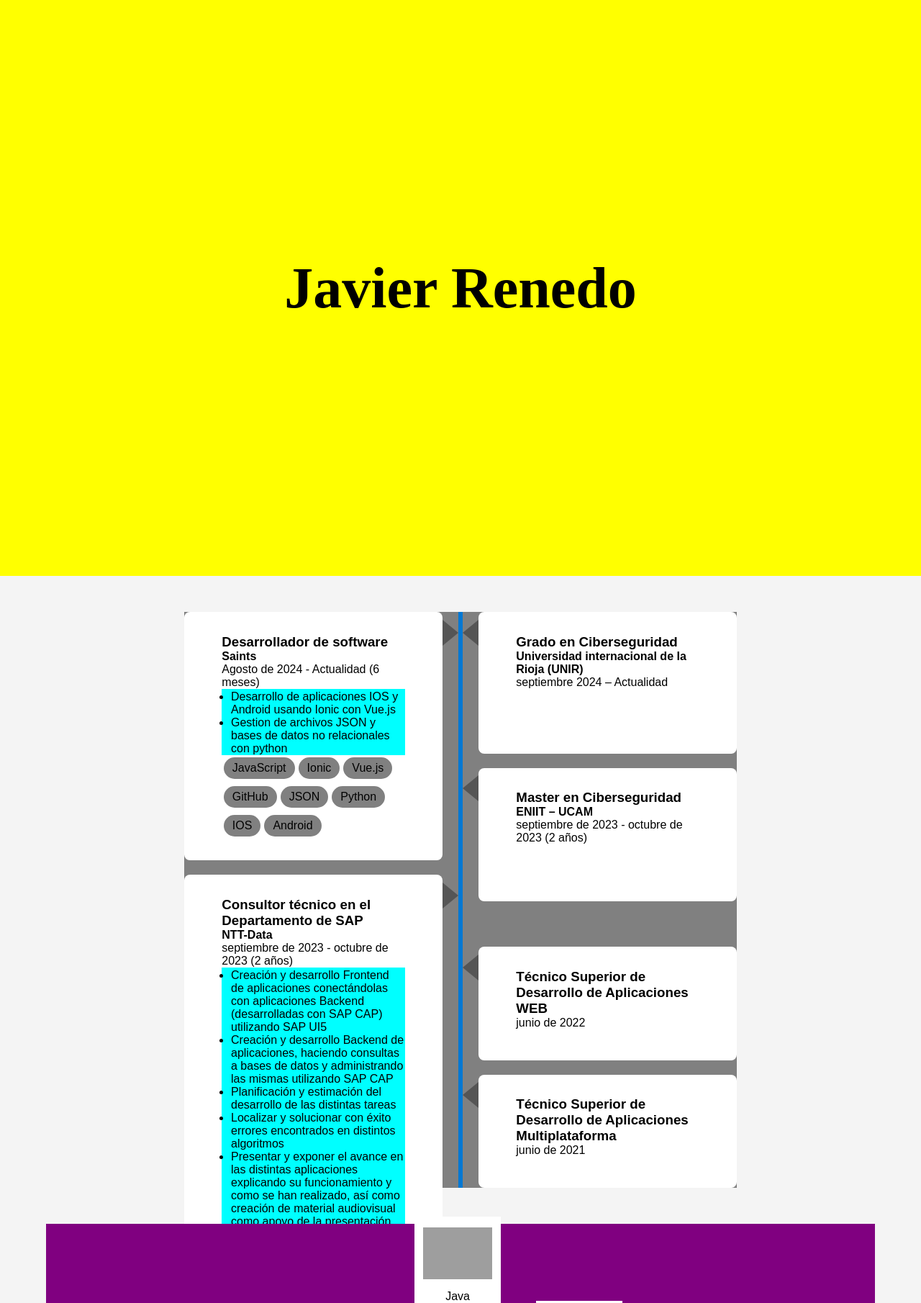
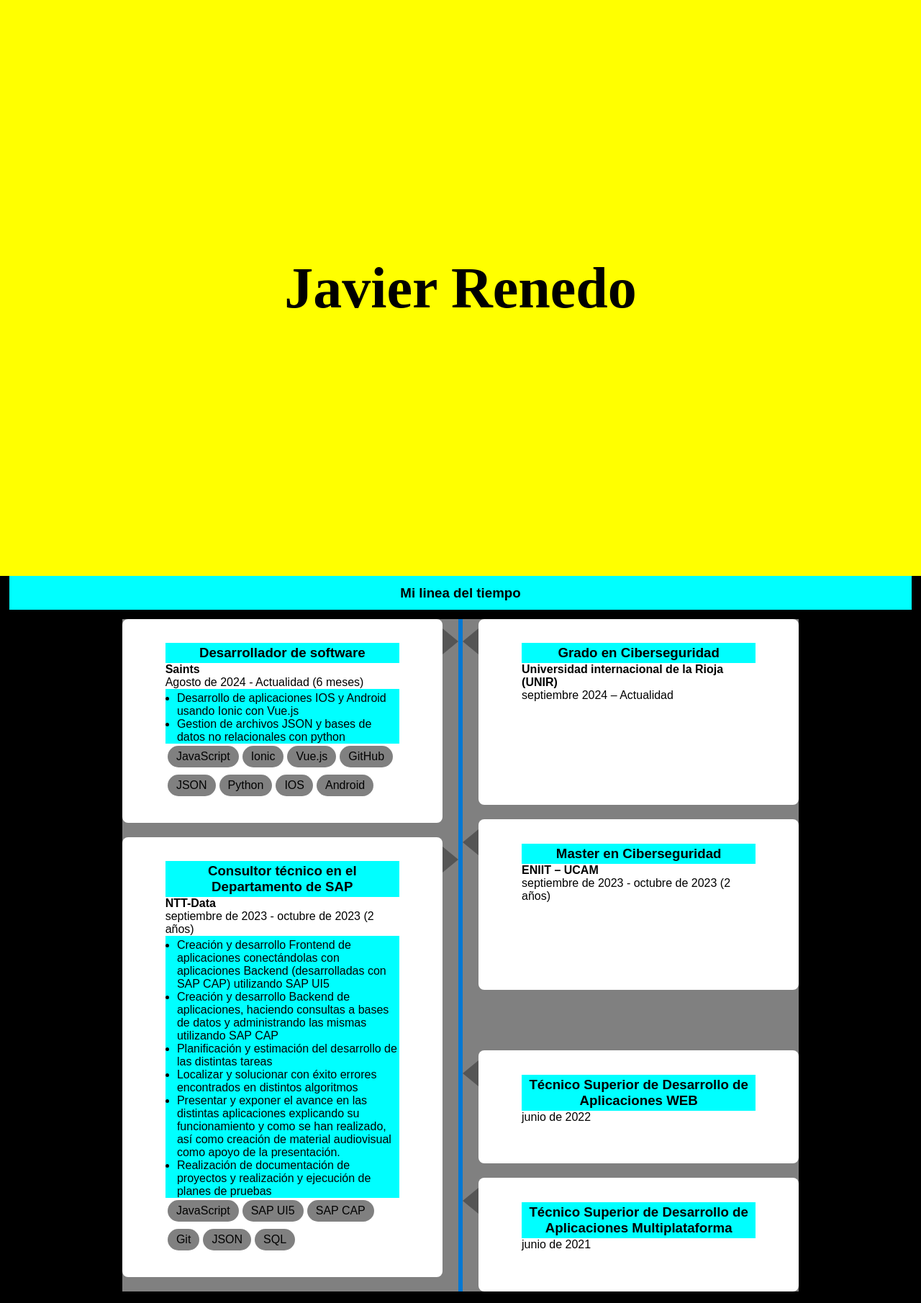
Before and after one commit to renedogj/Curriculum, a PHP site: page / in a window 1280 px wide. Shown: the top 1810 px of the page at 72% size. Run offline with PHP 8.4, Linux system fonts and the light colour scheme; grey boxes are pictures that could not be loaded.

Commit message:
add certificaciones, css modified

```diff
--- a/css/index.css
+++ b/css/index.css
@@ -50,6 +50,13 @@ body {
 
 .div-contenerdor-skill{
 	justify-self: center;
+}
+
+section h3 {
+	background-color: cyan;
+	text-align: center;
+	padding: 1%;
+	font-size: 1.5e
 }
 
 /*RRSS*/
--- a/css/timeline.css
+++ b/css/timeline.css
@@ -1,17 +1,32 @@
 .timeline {
+	background-color: black;
+	position: relative;
+	width: 100%;
+	padding: 0 1% 5% 1%;
+/*	height: 800px;*/
+/*	width: 60%;*/
+/*	max-width: 0 20%;*/
+/*	margin: 50px auto;*/
+/*	display: flex;*/
+/*	gap: 50px;*/
+/*	flex-direction: row;*/
+}
+
+.divContenedoraTimeline{
 	background-color: grey;
 	position: relative;
-	width: 60%;
-	max-width: 0 20%;
-	margin: 50px auto;
+	width: 75%;
+/*	height: 800px;*/
+/*	max-width: 0 20%;*/
+	margin: 1% auto;
+/*	margin-top: 50px;*/
 	display: flex;
 	gap: 50px;
 	flex-direction: row;
-	height: 800px;
 }
 
 /*linea del tiempo vertical*/
-.timeline::after {
+.divContenedoraTimeline::after {
 	content: '';
 	position: absolute;
 	width: 6px;
--- a/index.php
+++ b/index.php
@@ -6,7 +6,7 @@
 	<title>Javier Renedo</title>
 	<meta name=author content="Javier Renedo">
 
-	<meta http-equiv="refresh" content="1">
+	<!-- <meta http-equiv="refresh" content="1"> -->
 
 	<script src="https://cdnjs.cloudflare.com/ajax/libs/jquery/3.4.0/jquery.min.js"></script>
 	<script src="https://cdnjs.cloudflare.com/ajax/libs/jquery-validate/1.19.0/jquery.validate.min.js"></script>
@@ -16,11 +16,13 @@
 	<link rel="stylesheet" type="text/css" href="css/lenguajes.css">
 </head>
 <body>
-	<div class="div-inicio">
+	<section class="div-inicio">
 		<h1 class="h1-inicioNombre" id="h1-InicioNombre"></h1>
 		<!--<div class="div-inicioFoto"></div>-->
-	</div>
-	<div class="timeline" id="timeline">
+	</section>
+	<section class="timeline" id="timeline">
+		<h3>Mi linea del tiempo</h3>
+		<div class="divContenedoraTimeline">
 			<div class="experiencia">
 				<div class="container experiencia-2">
 					<div class="content">
@@ -105,7 +107,9 @@
 				</div>
 			</div>
 		</div>
-	<div class="divCirculosTecnologias">
+	</section>
+	<section class="divCirculosTecnologias">
+		<!-- <h3>Tecnologías</h3> -->
 		<div class="cicurloGrandre circuloFronted circuloLateral">
 			<div class="circuloCentral">
 				<h5>Lenguajes front-end</h5>
@@ -197,10 +201,20 @@
 				<span>XML</span>
 			</div>
 		</div>
+	</section>
+	<section class="certificaciones">
+		<h3>Certificaciones</h3>
+		<div class="divContenedorCertificaciones">
+			<div class="certificacion">
+				<img src="img/logo_microsoft_azure_fundamentals.png">
+				<h4>Microsoft azure fundamentals (az-900)</h4>
+				<p>Diciembre de 2024</p>
 			</div>
-	<div class="extra">
+		</div>
+	</section>
+	<section class="extra">
 
-	</div>
+	</section>
 	<script type="text/javascript">
 		var i = 0;
 		var txt = "Javier Renedo";
```
Also changed, not shown: css/lenguajes.css (+41 -1 lines). Lines whose indentation alone changed are shown as unchanged.
